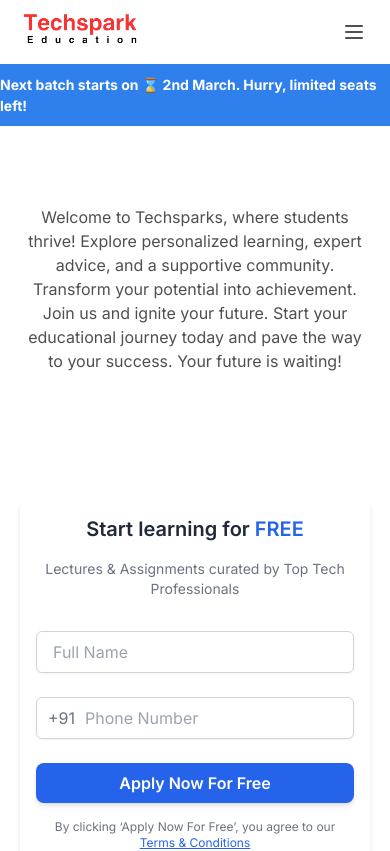
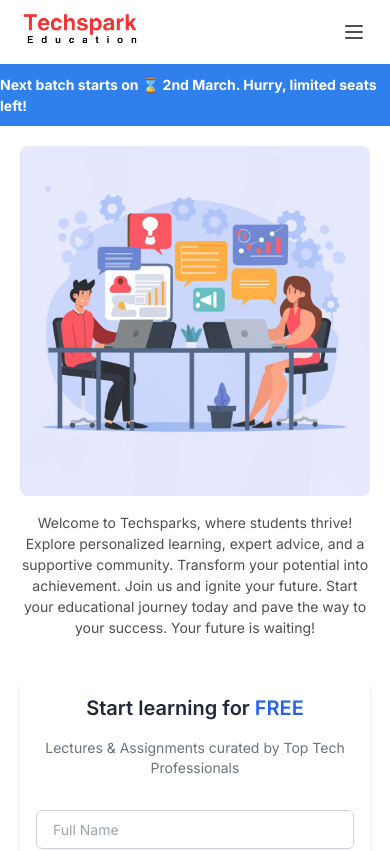
Before and after one commit to shubhamdixit863/techsparkfe, a Next.js app: page / in a window 390 px wide. Shown: the top 851 px of the page. Built offline with nearby package versions, Linux system fonts and the light colour scheme.

Commit message:
responsive

```diff
--- a/src/app/about/page.js
+++ b/src/app/about/page.js
@@ -9,7 +9,7 @@ const About = () => {
   };
 
   return (
-    <div className="flex items-center justify-center h-screen">
+    <div className="flex flex-col items-center justify-center h-screen about">
       <div className="w-10/12 md:w-8/12 lg:w-6/12 text-white p-4 md:mt-8">
         <h1 className="text-3xl font-bold mb-4 text-white">About TechSpark</h1>
         <p className="text-white-600 mb-6">
--- a/src/app/components/Banner.js
+++ b/src/app/components/Banner.js
@@ -6,10 +6,10 @@ import { bannerText } from '../constant/footerText';
 const Banner = () => {
     return (
 
-        <div className="flex flex-wrap items-center justify-between  bg-white p-5 md:p-10 h-screen">
+        <div className="flex flex-wrap items-center justify-between  bg-white p-5 md:p-10 h-screen banner">
         {/* Left side with image and text */}
         <div className="w-full md:w-1/2 flex flex-col items-center md:items-start text-center md:text-left">
-            <Image src="/banner.jpg" alt="Banner Image" width={400} height={250} className="rounded-lg hidden md:block mx-auto" />
+            <Image src="/banner.jpg" alt="Banner Image" width={400} height={250} className="rounded-lg  md:block mx-auto" />
 
             <p className="mt-4 text-[#4f4f4f] max-w-md md:hidden">
                 {bannerText.trim()}
--- a/src/app/globals.css
+++ b/src/app/globals.css
@@ -47,3 +47,19 @@ body {
 }
 
 /* media query */
+@media (max-width: 676px) {
+  .about {
+    /* background-color: greenyellow; */
+    word-wrap: break-word;
+    height: auto;
+    font-size: 14px;
+  }
+}
+@media (max-width: 676px) {
+  .banner {
+    /* background-color: greenyellow; */
+    word-wrap: break-word;
+    height: auto;
+    font-size: 14px;
+  }
+}
```
